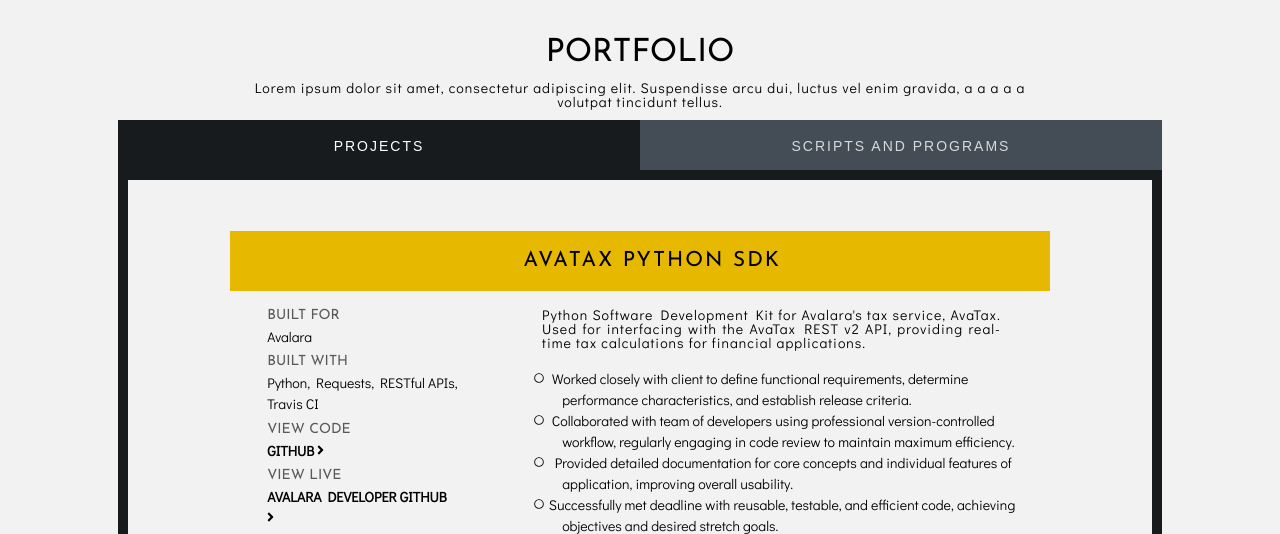
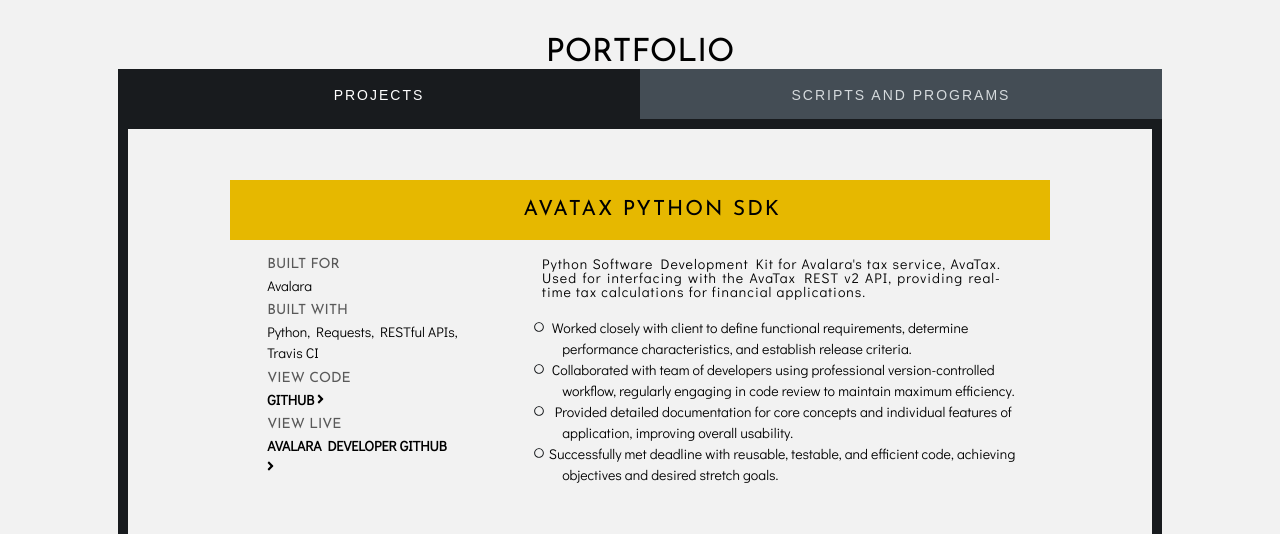
Before and after one commit to adriennekarnoski/personal_website, a Flask app: page /projects in a window 1280 px wide. Shown: the part 113-647 px from the top of the page. Run offline with Flask 2, Linux system fonts and the light colour scheme; some libraries are stand-ins or nearby versions.

Commit message:
updated projects page

```diff
--- a/templates/projects.html
+++ b/templates/projects.html
@@ -5,9 +5,7 @@
 {% block content %}
 <section class="page projects">
     <h1 class="heading">Portfolio</h1>
-    <article class="one text_center">
-        <p class="about_blurb">Lorem ipsum dolor sit amet, consectetur adipiscing elit. Suspendisse arcu dui, luctus vel enim gravida, a a a a a volutpat tincidunt tellus.</p>
-    </article>
+
     <div class="tab_links clearfix">
         <button id="project_tab" class="active_tab">Projects</button>
         <button id="script_tab" class="inactive_tab">Scripts and Programs</button>
```
